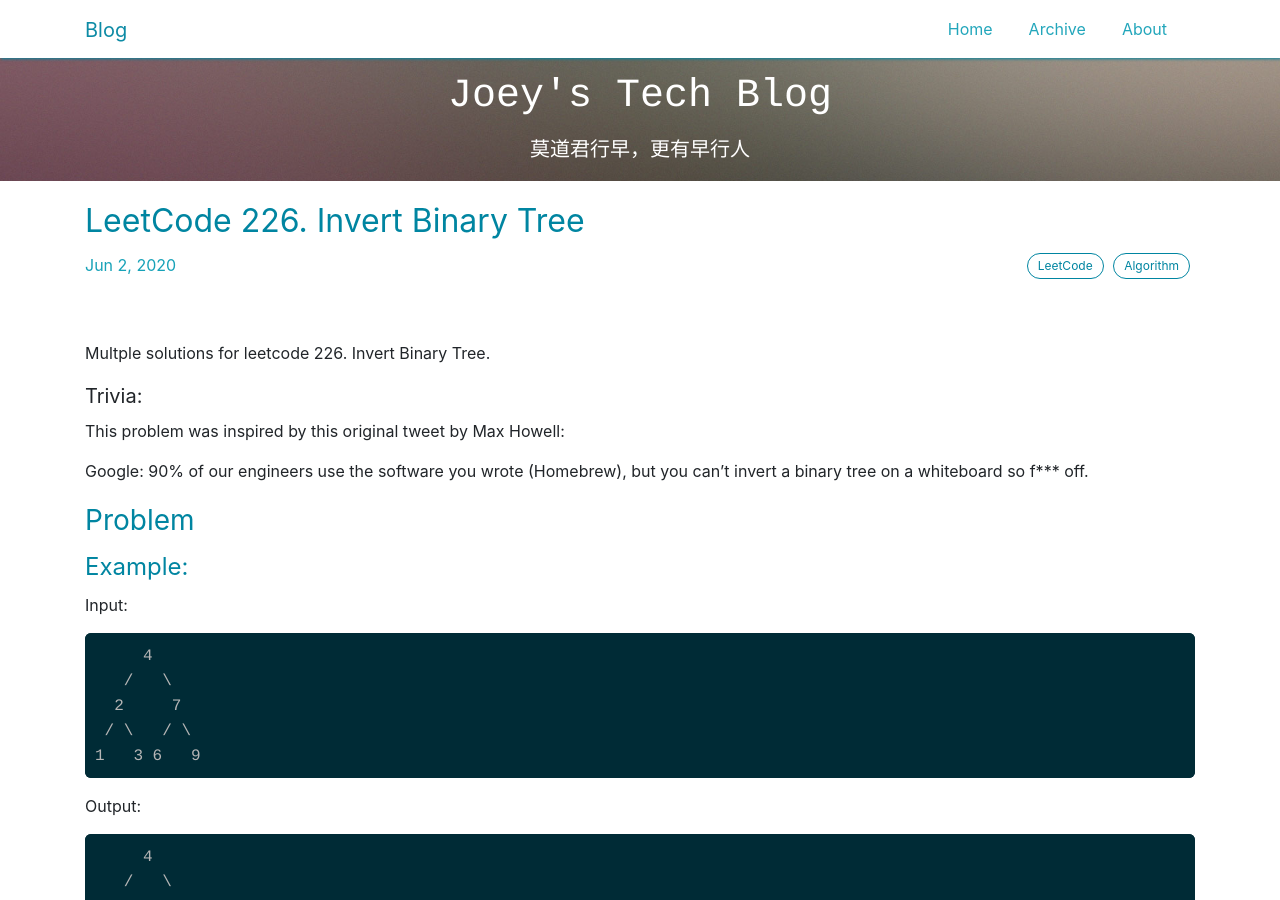
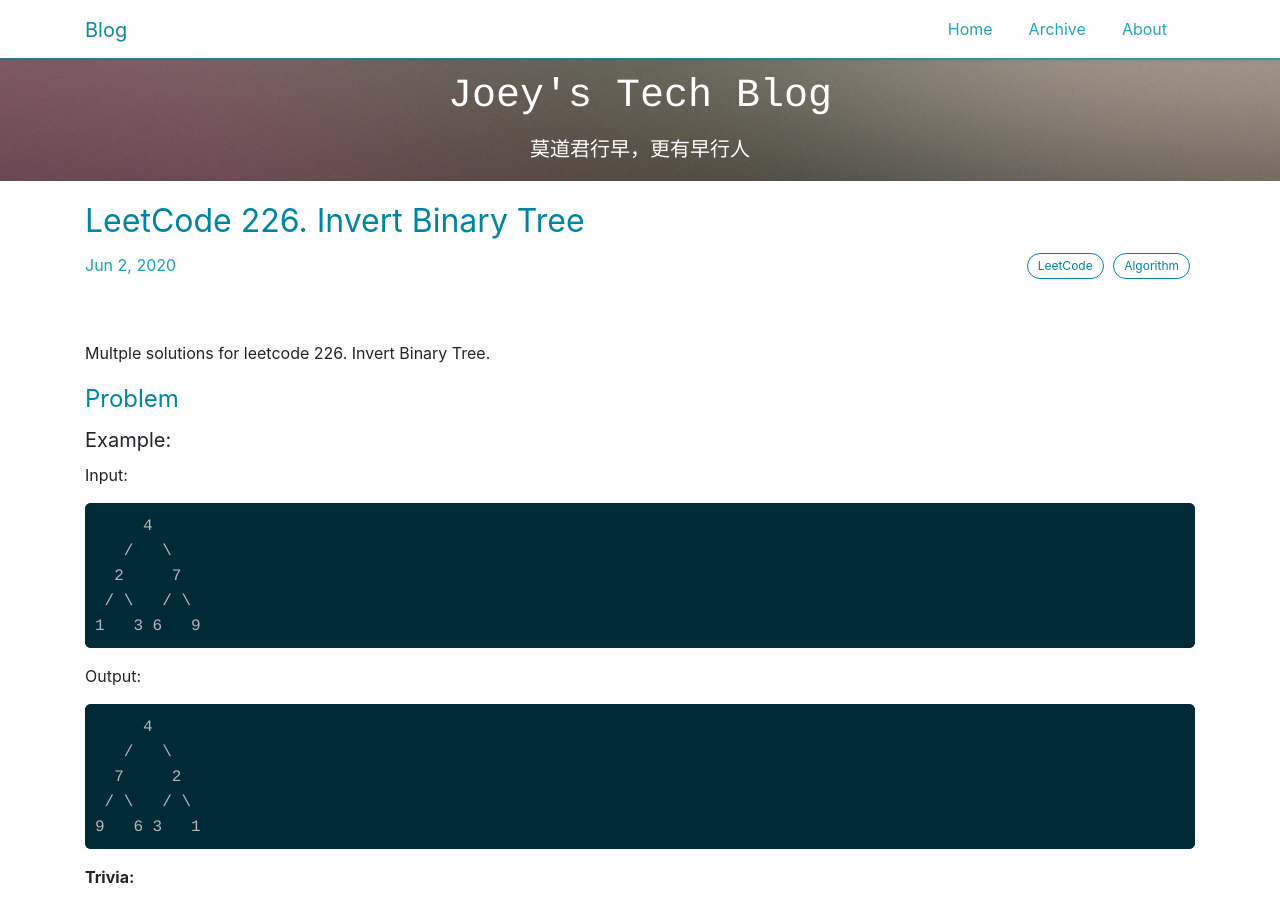
Before and after one commit to goplusgo/blog.goplusgo.me, a Jekyll site: the page built from _posts/2020-06-02-leetcode---226-invert-binary-tree.md, in a window 1280 px wide and 900 px high. Built offline with Jekyll 4.4.1, drawn with Linux system fonts in a browser that asks for light colours; nearby versions of some CDN libraries; comment, search, counter and statistics services are not loaded.

Commit message:
Update post - LeetCode 226. Invert Binary Tree

````diff
--- a/_posts/2020-06-02-leetcode---226-invert-binary-tree.md
+++ b/_posts/2020-06-02-leetcode---226-invert-binary-tree.md
@@ -6,12 +6,8 @@ tags: [LeetCode, Algorithm]
 ---
 
 Multple solutions for leetcode 226. Invert Binary Tree.
-##### Trivia:
-This problem was inspired by this original tweet by Max Howell:
-> Google: 90% of our engineers use the software you wrote (Homebrew), but you can’t invert a binary tree on a whiteboard so f*** off.
-
-### Problem
-#### Example:
+#### Problem
+##### Example:
 Input:
 ```
      4
@@ -36,7 +32,7 @@ This problem was inspired by this original tweet by Max Howell:
 
 > Google: 90% of our engineers use the software you wrote (Homebrew), but you can’t invert a binary tree on a whiteboard so f*** off.
 
-### My solution - DFS
+#### My solution - DFS
 
 ```java
 public TreeNode invertTree(TreeNode root) {
@@ -54,7 +50,7 @@ public TreeNode invertTree(TreeNode root) {
 
 This solution is pretty straigtforward. It's simple and easy to understand. However, this DFS solution might have the risk of stack overflow. Therefore, there're some other approaches use iteration instead of recursion.
 
-### Iteration using stack
+#### Iteration using stack
 
 ```java
 public TreeNode invertTree(TreeNode root) {
@@ -83,7 +79,7 @@ public TreeNode invertTree(TreeNode root) {
 }
 ```
 
-### BFS using queue
+#### BFS using queue
 
 ```java
 public TreeNode invertTree(TreeNode root) {
````
